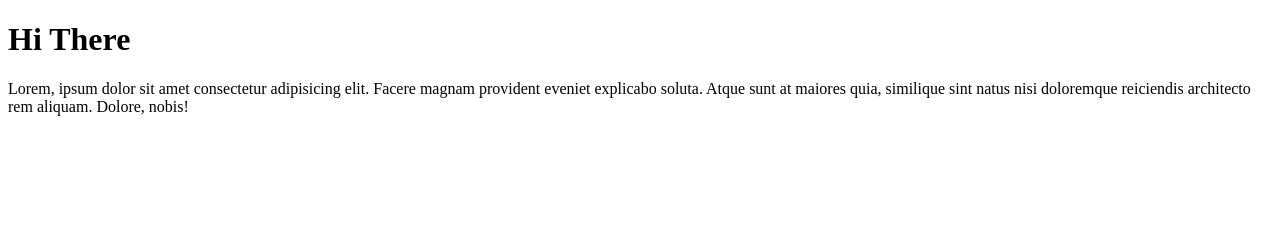
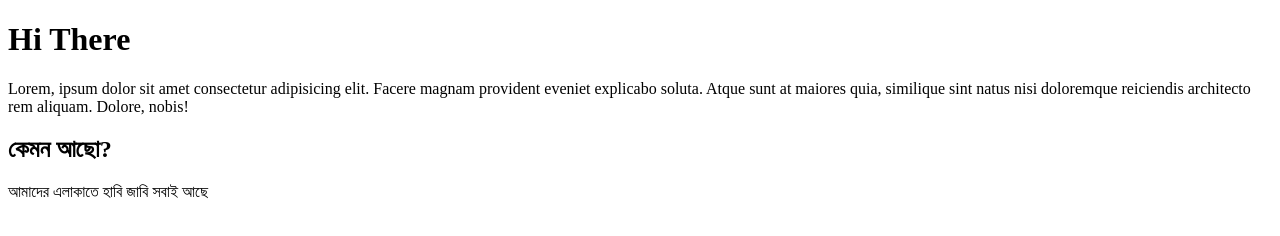
Before and after one commit to DeveloperMustafij/my-first-repo, a plain HTML site: page index.html in a window 1280 px wide. Drawn offline with Linux system fonts and the light colour scheme.

Commit message:
added header

```diff
--- a/index.html
+++ b/index.html
@@ -9,6 +9,8 @@
 <body>
     <h1>Hi There</h1>
     <p>Lorem, ipsum dolor sit amet consectetur adipisicing elit. Facere magnam provident eveniet explicabo soluta. Atque sunt at maiores quia, similique sint natus nisi doloremque reiciendis architecto rem aliquam. Dolore, nobis!</p>
+    <h2>কেমন আছো?</h2>
+    <p>আমাদের এলাকাতে হাবি জাবি সবাই আছে</p>
 
 </body>
 </html>
```
